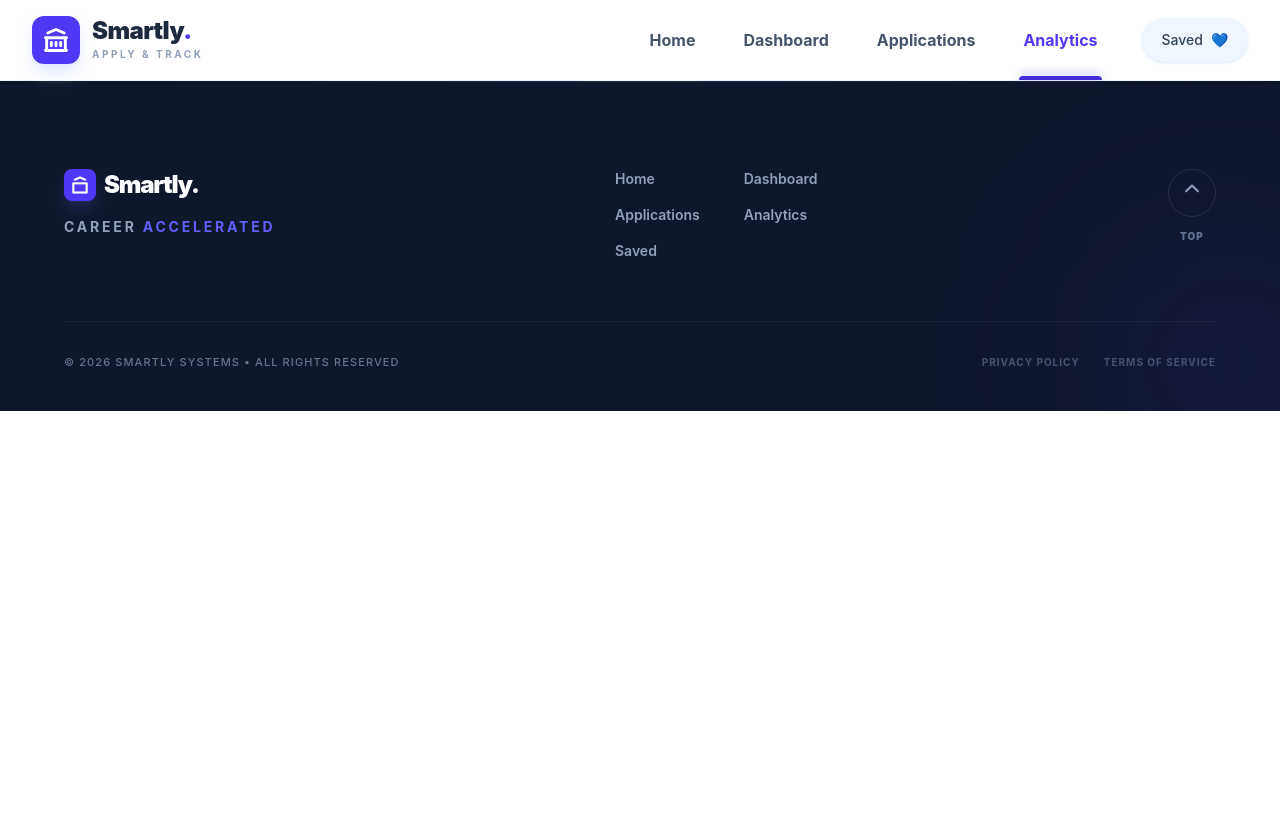
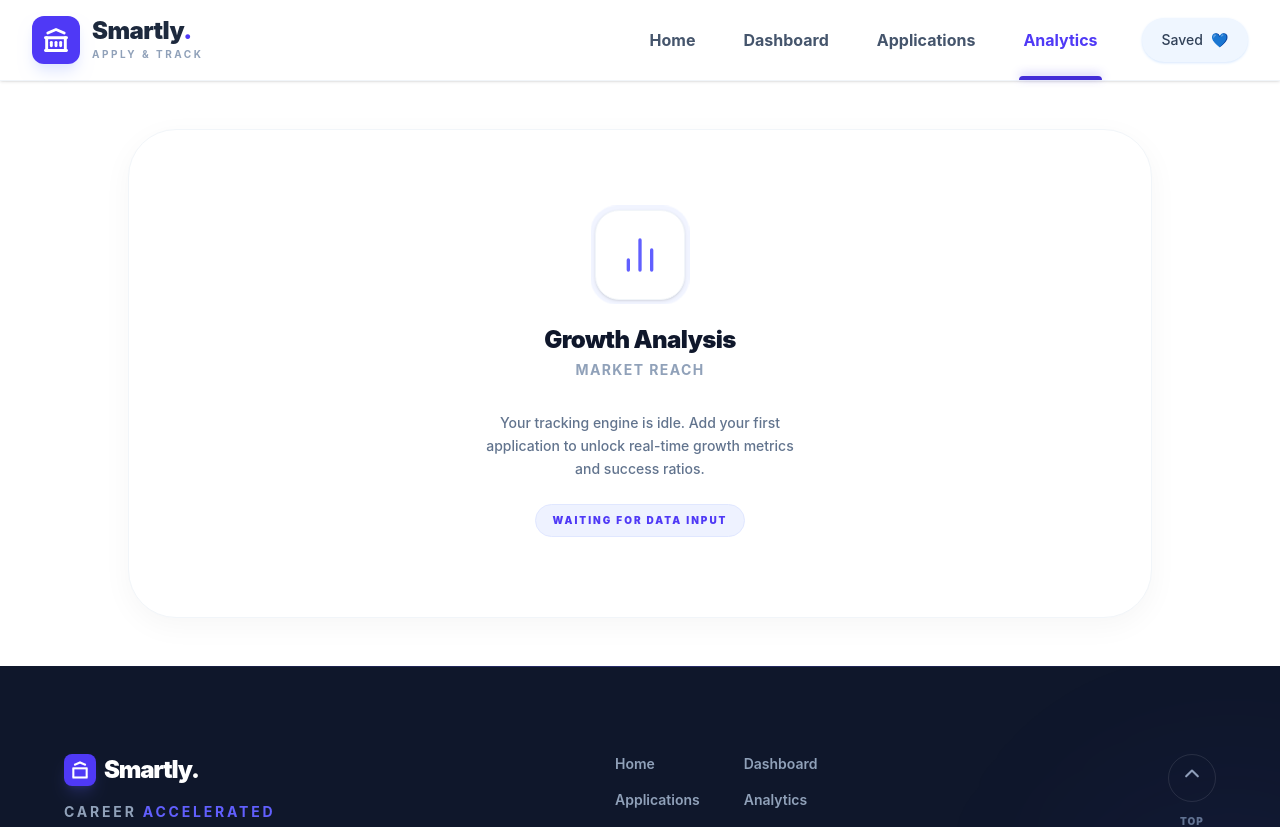
Before and after one commit to love25-codes/job_tracker, a React (Vite) app: page /analytics in a window 1280 px wide. Shown: the top 827 px of the page. Before the commit the page ends 800 px from the top, so only its background shows below. Built offline with nearby package versions, Linux system fonts and the light colour scheme.

Commit message:
all features added

```diff
--- a/src/App.jsx
+++ b/src/App.jsx
@@ -8,6 +8,7 @@ import Footer from './components/Footer'
 import Dashboard from './components/Dashboard'
 import SecureBookmarks from './components/SecureBookmarks'
 import Applications from './components/Applications'
+import Analytics from './components/Analytics'
 
 function App() {
   const [count, setCount] = useState(0)
@@ -23,6 +24,7 @@ function App() {
           <Route path='/dashboard' element={<Dashboard />} />
           <Route path='/saved' element={<SecureBookmarks />} />
           <Route path='/applications' element={<Applications />} />
+          <Route path='/analytics' element={<Analytics />} />
 
         </Routes>
 
--- /dev/null
+++ b/src/components/Analytics.jsx
@@ -0,0 +1,112 @@
+import React, { useContext, useMemo } from 'react';
+import { JobContext } from '../context/JobContext';
+import { motion } from 'framer-motion';
+import { BarChart2, Plus } from 'lucide-react';
+
+const Analytics = () => {
+  const { jobs } = useContext(JobContext);
+
+  const stats = useMemo(() => {
+    const counts = {
+      applied: jobs.filter(j => j.status?.toLowerCase() === 'applied').length,
+      interviewing: jobs.filter(j => j.status?.toLowerCase() === 'interviewing').length,
+      offer: jobs.filter(j => j.status?.toLowerCase() === 'offer').length,
+      rejected: jobs.filter(j => j.status?.toLowerCase() === 'rejected').length,
+    };
+    const max = Math.max(...Object.values(counts), 1);
+    return { counts, max, total: jobs.length };
+  }, [jobs]);
+
+  // --- REFINED EMPTY STATE ---
+  if (jobs.length === 0) {
+    return (
+      <div className="bg-white rounded-[3rem] p-20 border border-slate-100 shadow-[0_8px_30px_rgb(0,0,0,0.04)] my-12 mx-auto max-w-5xl flex flex-col items-center justify-center text-center">
+        <div className="relative mb-6">
+          <div className="absolute inset-0 bg-indigo-50 rounded-3xl scale-110 animate-pulse" />
+          <div className="relative bg-white border border-slate-100 p-6 rounded-3xl shadow-sm">
+            <BarChart2 className="text-indigo-500" size={40} />
+          </div>
+        </div>
+
+        <h2 className="text-2xl font-black text-slate-900 tracking-tight">Growth Analysis</h2>
+        <p className="text-slate-400 text-sm font-bold uppercase tracking-widest mt-1 mb-8 text-center">Market Reach</p>
+
+        <div className="max-w-xs">
+          <p className="text-slate-500 font-medium text-sm leading-relaxed mb-6">
+            Your tracking engine is idle. Add your first application to unlock real-time growth metrics and success ratios.
+          </p>
+          <div className="inline-flex items-center gap-2 text-indigo-600 font-black text-[10px] uppercase tracking-[0.2em] bg-indigo-50 px-4 py-2 rounded-full border border-indigo-100">
+             Waiting for Data Input
+          </div>
+        </div>
+      </div>
+    );
+  }
+
+  const chartData = [
+    { label: 'Applied', value: stats.counts.applied, color: '#6366f1' },
+    { label: 'Interview', value: stats.counts.interviewing, color: '#3b82f6' },
+    { label: 'Offers', value: stats.counts.offer, color: '#10b981' },
+    { label: 'Rejected', value: stats.counts.rejected, color: '#ef4444' }
+  ];
+
+  return (
+    <div className="bg-white rounded-[3rem] p-12 border border-slate-100 shadow-[0_8px_30px_rgb(0,0,0,0.04)] my-12 mx-auto max-w-5xl">
+      {/* Header */}
+      <div className="flex justify-between items-end mb-16">
+        <div>
+          <h2 className="text-4xl font-black text-slate-900 tracking-tighter">Growth Analysis</h2>
+          <p className="text-slate-400 text-sm font-bold uppercase tracking-widest mt-1">Market Reach</p>
+        </div>
+        <div className="text-right border-l-2 border-slate-50 pl-8">
+          <p className="text-sm font-black text-slate-400 uppercase tracking-widest">Efficiency</p>
+          <p className="text-4xl font-black text-slate-900 leading-none mt-1">
+            {Math.round((stats.counts.offer / (stats.total || 1)) * 100)}%
+          </p>
+        </div>
+      </div>
+
+      {/* The Graph Area */}
+      <div className="relative h-72 w-full">
+        <div className="absolute inset-0 flex flex-col justify-between pointer-events-none">
+          {[...Array(5)].map((_, i) => (
+            <div key={i} className="w-full border-t border-slate-100/80 relative">
+              <span className="absolute -left-8 -top-2 text-[10px] font-bold text-slate-300">
+                {Math.round((stats.max / 4) * (4 - i))}
+              </span>
+            </div>
+          ))}
+        </div>
+
+        <div className="relative z-10 h-full flex items-end justify-around px-4">
+          {chartData.map((item) => {
+            const heightPercentage = (item.value / stats.max) * 100;
+            return (
+              <div key={item.label} className="flex flex-col items-center group w-full max-w-[80px]">
+                <div className="relative w-full flex items-end justify-center h-72">
+                  <motion.div
+                    initial={{ height: 0 }}
+                    animate={{ height: `${heightPercentage}%` }}
+                    transition={{ duration: 1, ease: [0.22, 1, 0.36, 1] }}
+                    style={{ backgroundColor: item.color }}
+                    className="w-full rounded-t-lg shadow-sm group-hover:brightness-105 transition-all cursor-default relative"
+                  >
+                    <div className="absolute -top-10 left-1/2 -translate-x-1/2 bg-slate-900 text-white text-[10px] font-black px-2 py-1 rounded opacity-0 group-hover:opacity-100 transition-opacity whitespace-nowrap">
+                      {item.value} Units
+                    </div>
+                  </motion.div>
+                </div>
+
+                <div className="mt-6 text-center">
+                  <p className="text-slate-900 font-black text-lg leading-none">{item.value}</p>
+                  <p className="text-slate-400 text-[10px] font-black uppercase tracking-widest mt-1.5">{item.label}</p>
+                </div>
+              </div>
+            );
+          })}
+        </div>
+      </div>
+    </div>
+  );
+};
+export default Analytics
```
